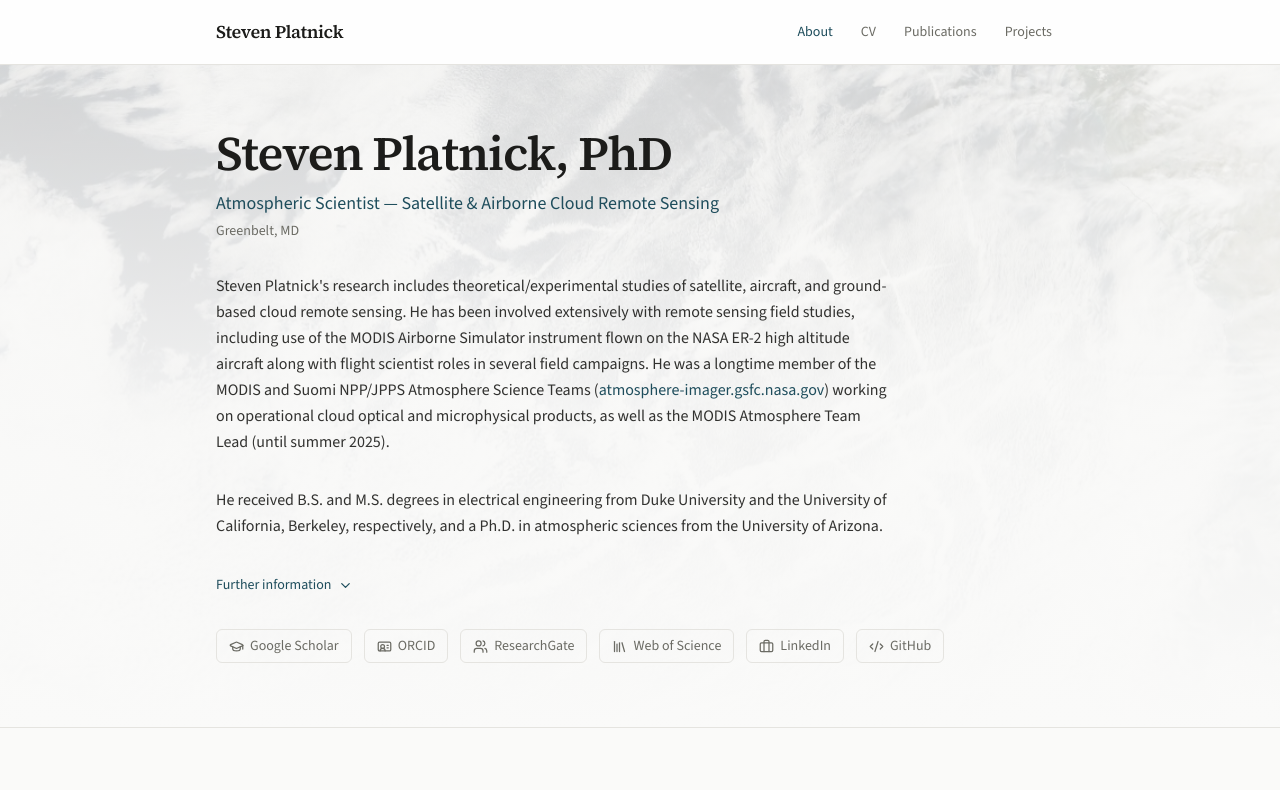
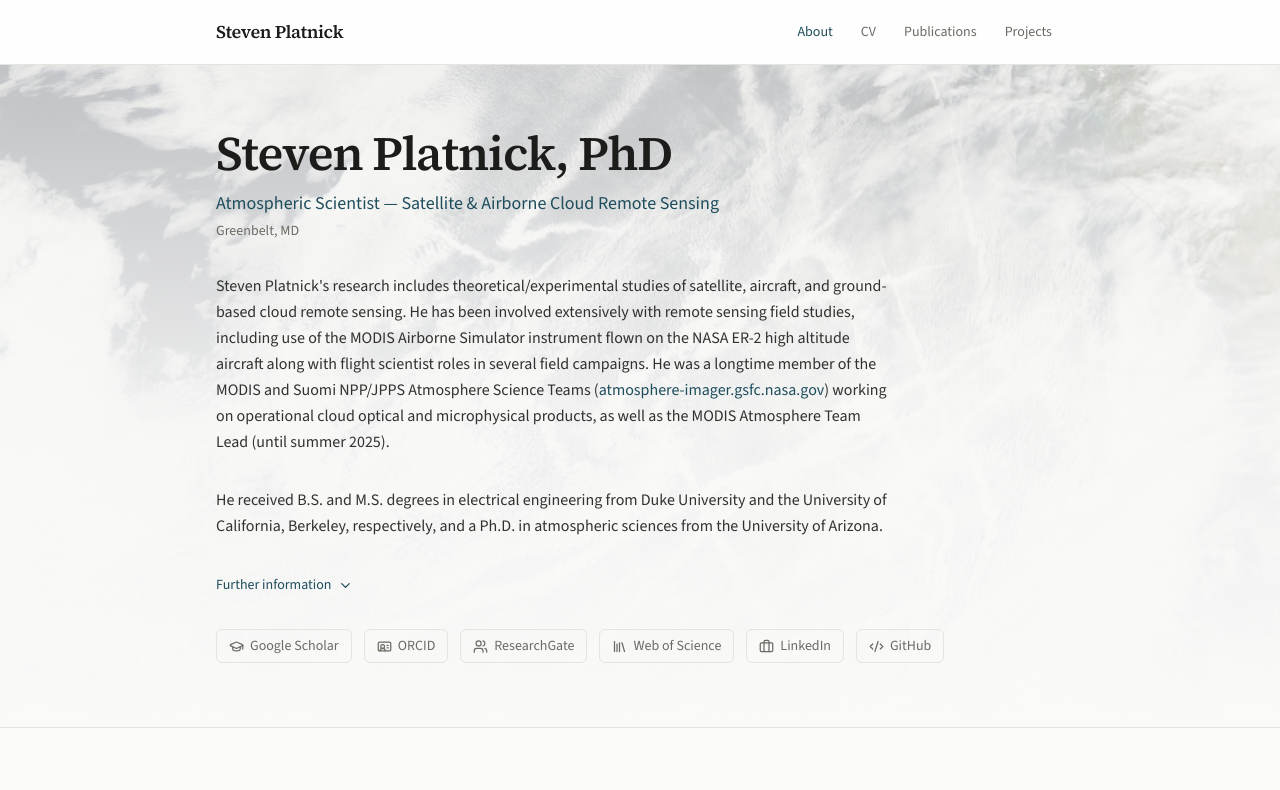
Before and after one commit to sepraca/steven-platnick-site, a Next.js app: page / in a window 1280 px wide. Shown: the top 790 px of the page. Built offline with nearby package versions, Linux system fonts and the light colour scheme.

Commit message:
Further increase hero banner opacity per feedback

```diff
--- a/src/app/page.tsx
+++ b/src/app/page.tsx
@@ -19,7 +19,7 @@ export default function Home() {
             fill
             priority
             sizes="100vw"
-            className="object-cover opacity-[0.28] dark:opacity-[0.22]"
+            className="object-cover opacity-[0.42] dark:opacity-[0.32]"
           />
           <div className="absolute inset-0 bg-gradient-to-b from-background/40 via-background/85 to-background" />
         </div>
```
